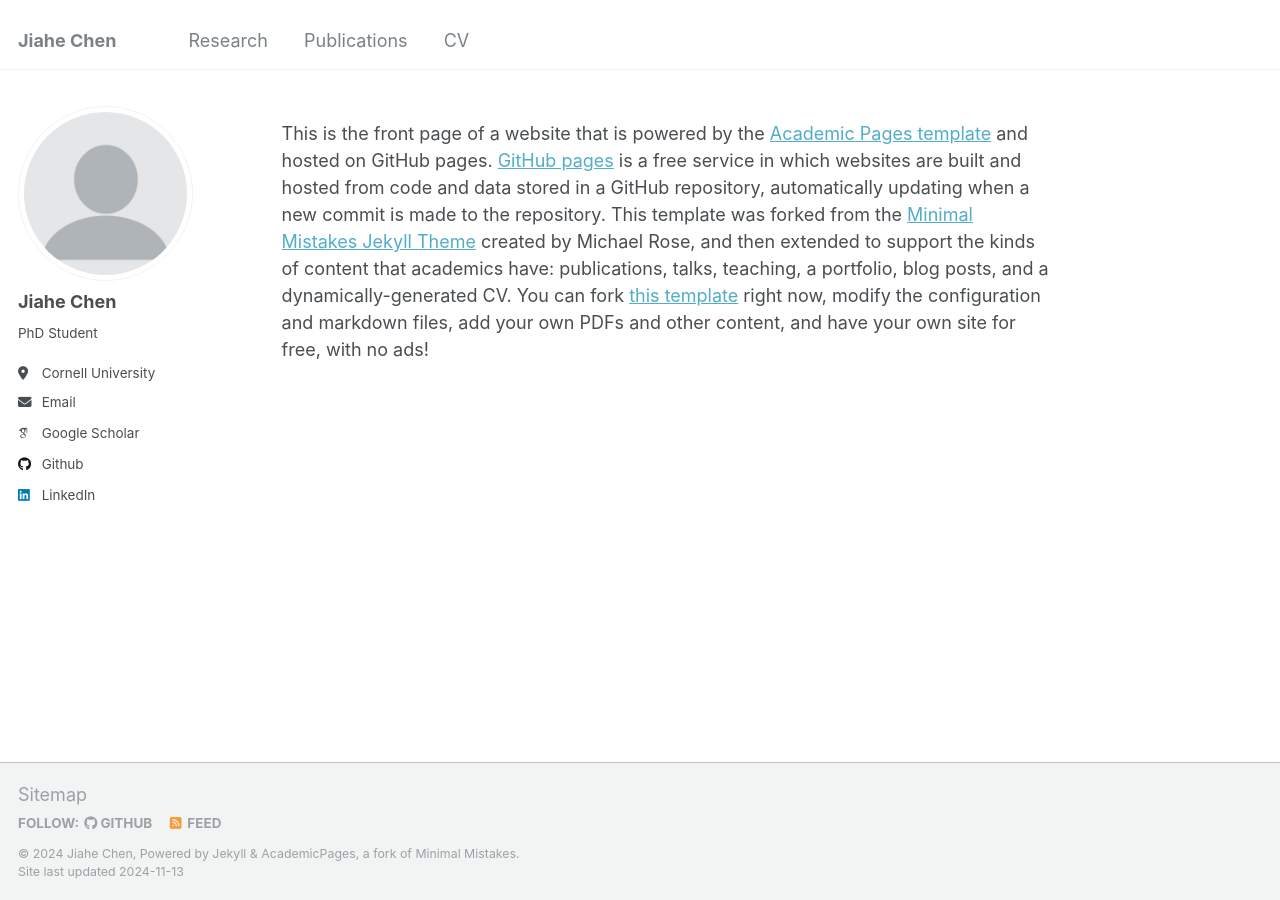
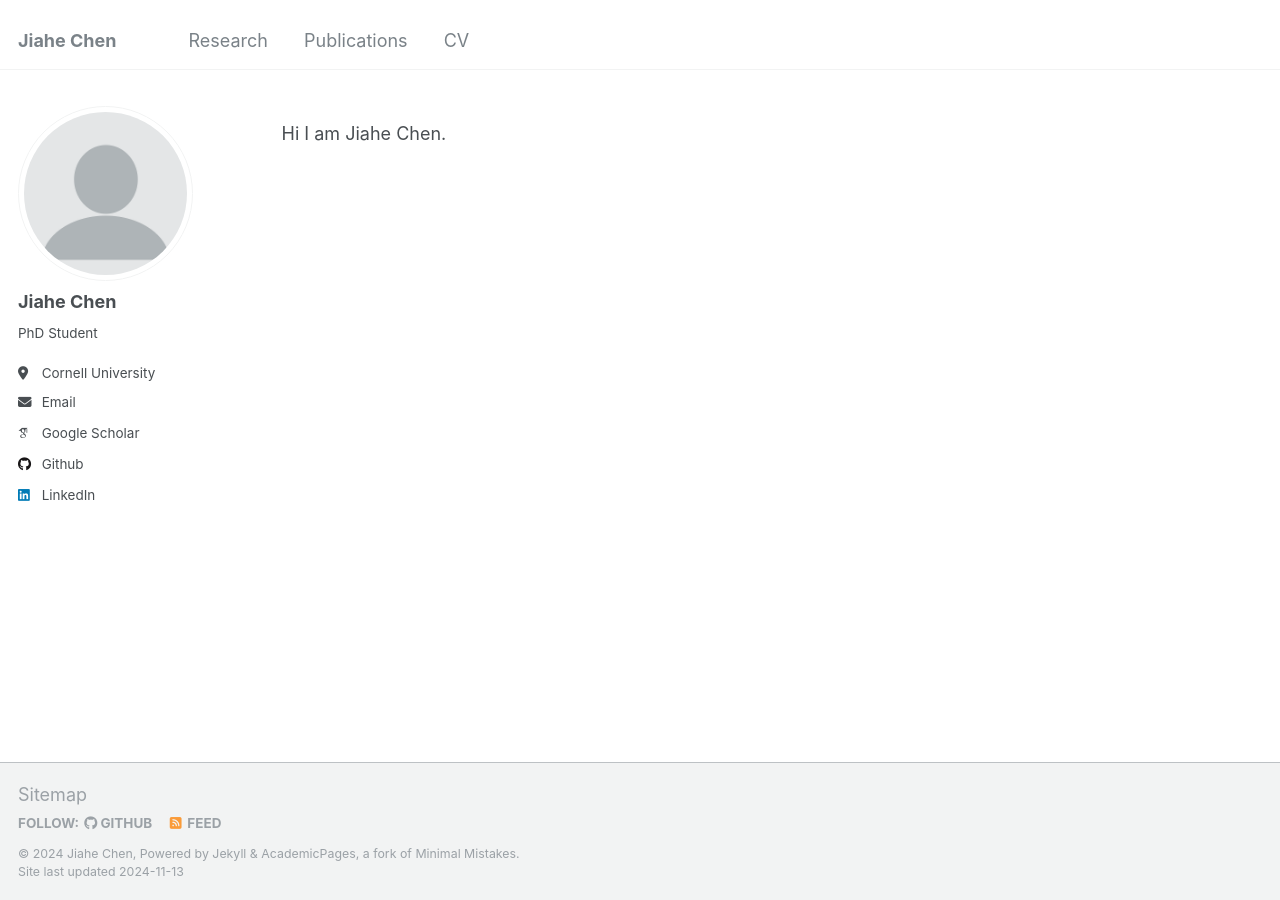
Before and after one commit to Ericland/Ericland.github.io, a Jekyll site: the page built from _pages/about.md, in a window 1280 px wide. Built offline with Jekyll 4.4.1, drawn with Linux system fonts in a browser that asks for light colours; some web fonts are replaced.

Commit message:
Update about.md

```diff
--- a/_pages/about.md
+++ b/_pages/about.md
@@ -7,4 +7,4 @@ redirect_from:
   - /about.html
 ---
 
-This is the front page of a website that is powered by the [Academic Pages template](https://github.com/academicpages/academicpages.github.io) and hosted on GitHub pages. [GitHub pages](https://pages.github.com) is a free service in which websites are built and hosted from code and data stored in a GitHub repository, automatically updating when a new commit is made to the repository. This template was forked from the [Minimal Mistakes Jekyll Theme](https://mmistakes.github.io/minimal-mistakes/) created by Michael Rose, and then extended to support the kinds of content that academics have: publications, talks, teaching, a portfolio, blog posts, and a dynamically-generated CV. You can fork [this template](https://github.com/academicpages/academicpages.github.io) right now, modify the configuration and markdown files, add your own PDFs and other content, and have your own site for free, with no ads!
+Hi I am Jiahe Chen.
```
